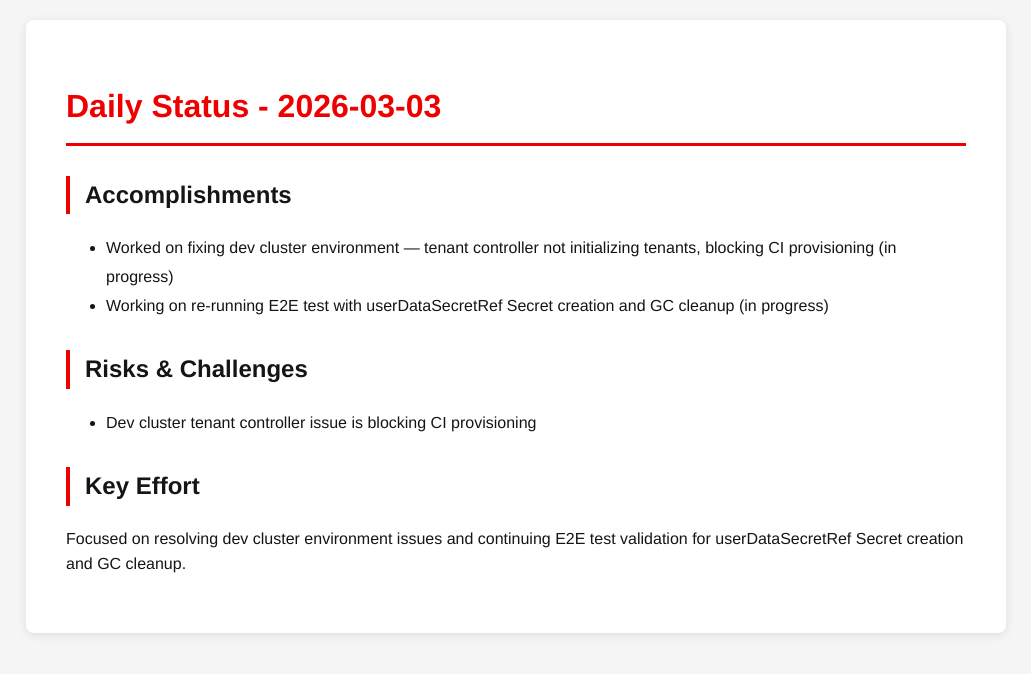
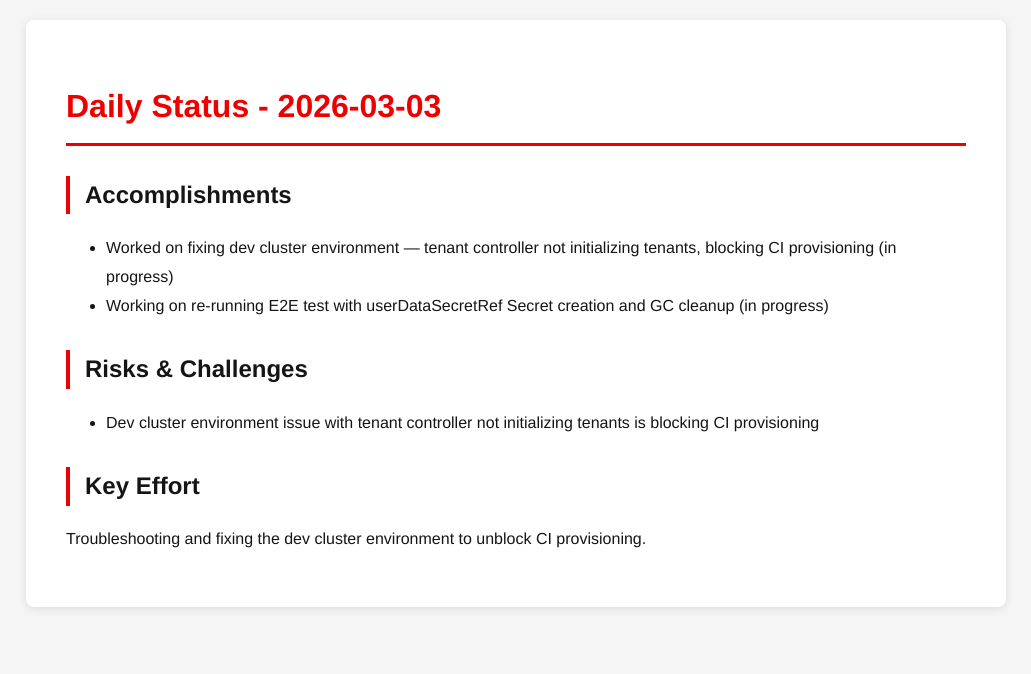
Before and after one commit to tzvatot/daily-status, a Jekyll site: the page built from 2026-03-03.md, in a window 1280 px wide. Shown: the top 674 px of the page, without its empty margins (124-1155 px from the left). Built offline with Jekyll 4.4.1, drawn with Linux system fonts in a browser that asks for light colours.

Commit message:
Daily status update - 2026-03-03

```diff
--- a/2026-03-03.md
+++ b/2026-03-03.md
@@ -13,8 +13,8 @@ date: 2026-03-03
 
 ## Risks & Challenges
 
-- Dev cluster tenant controller issue is blocking CI provisioning
+- Dev cluster environment issue with tenant controller not initializing tenants is blocking CI provisioning
 
 ## Key Effort
 
-Focused on resolving dev cluster environment issues and continuing E2E test validation for userDataSecretRef Secret creation and GC cleanup.
+Troubleshooting and fixing the dev cluster environment to unblock CI provisioning.
```
